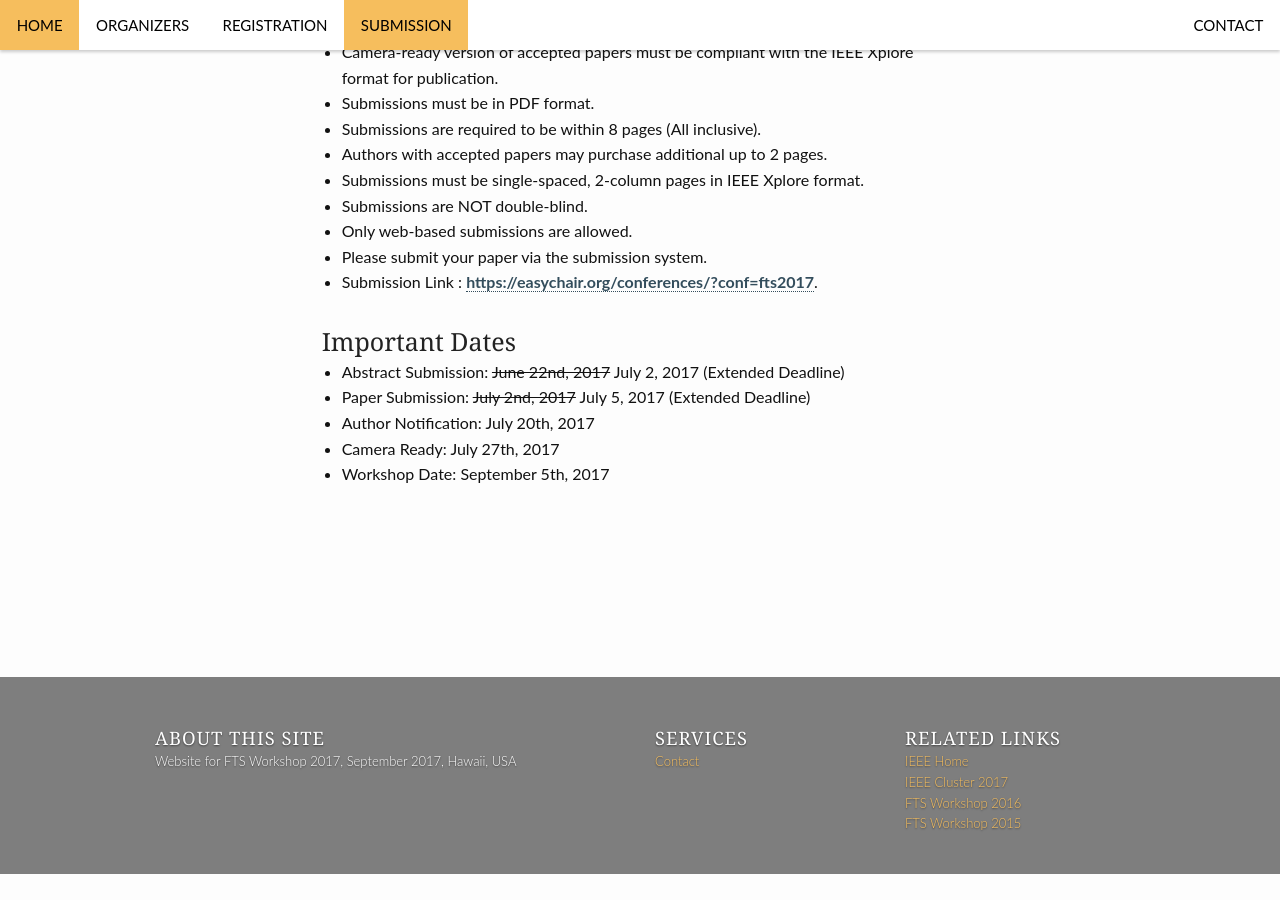
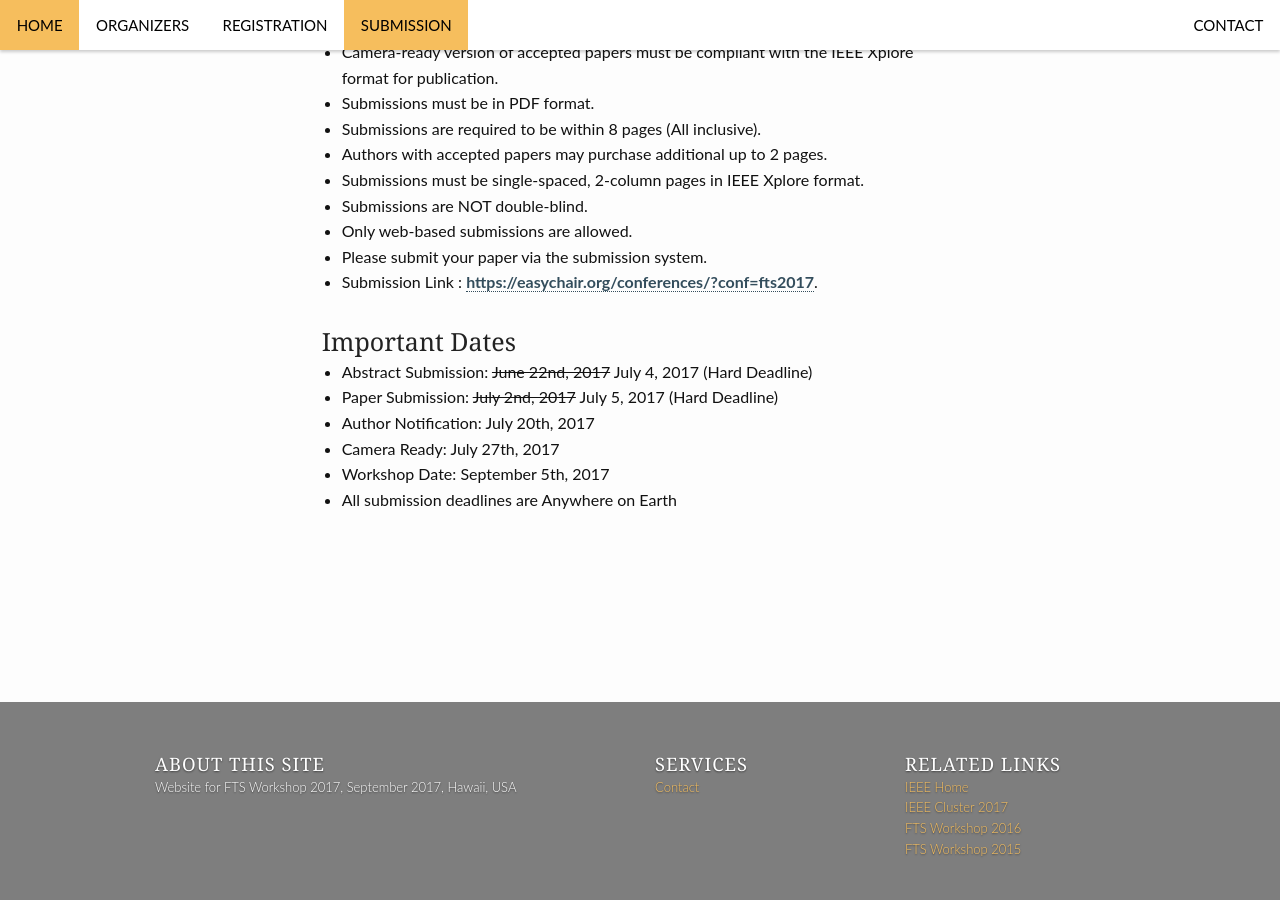
Before and after one commit to fts-workshop/fts17.github.io, a Jekyll site: the page built from submission.md, in a window 1280 px wide and 900 px high, scrolled down 1264 px. Built offline with Jekyll 4.4.1, drawn with Linux system fonts in a browser that asks for light colours; before the commit the page ends 2138 px from its top, so only the background shows below that.

Commit message:
deadline changed

```diff
--- a/submission.md
+++ b/submission.md
@@ -51,8 +51,9 @@ Proceedings of this workshop will be published in CD format and will be availabl
 {% endcomment %}
 
 <h3>Important Dates</h3>
-* Abstract Submission:   ~~June 22nd, 2017~~ July 2, 2017 (Extended Deadline)<br>
-* Paper Submission:      ~~July 2nd, 2017~~ July 5, 2017 (Extended Deadline)<br>
+* Abstract Submission:   ~~June 22nd, 2017~~ July 4, 2017 (Hard Deadline)<br>
+* Paper Submission:      ~~July 2nd, 2017~~ July 5, 2017 (Hard Deadline)<br>
 * Author Notification:   July 20th, 2017<br>
 * Camera Ready:          July 27th, 2017<br>
 * Workshop Date:         September 5th, 2017<br>
+* All submission deadlines are Anywhere on Earth
```
